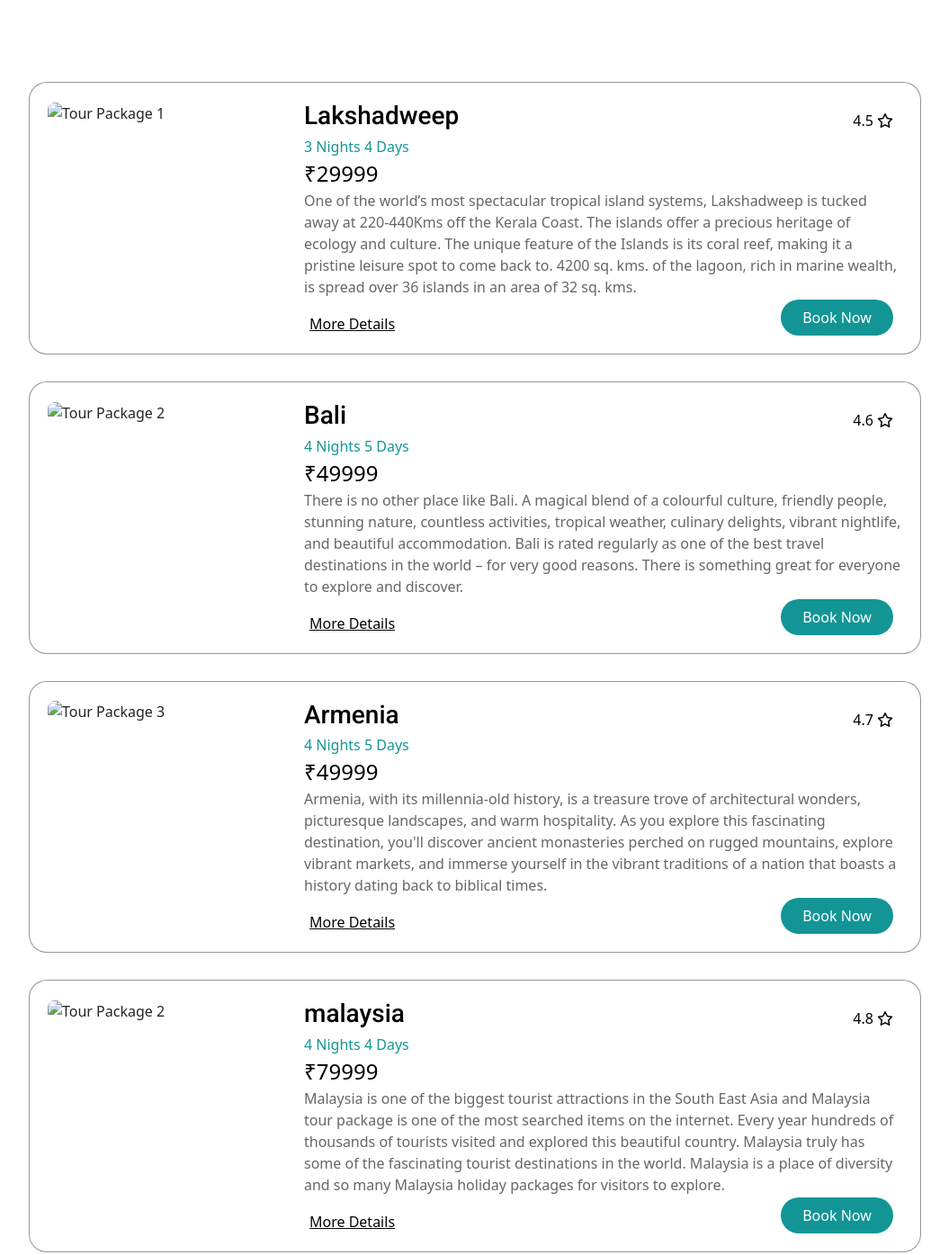
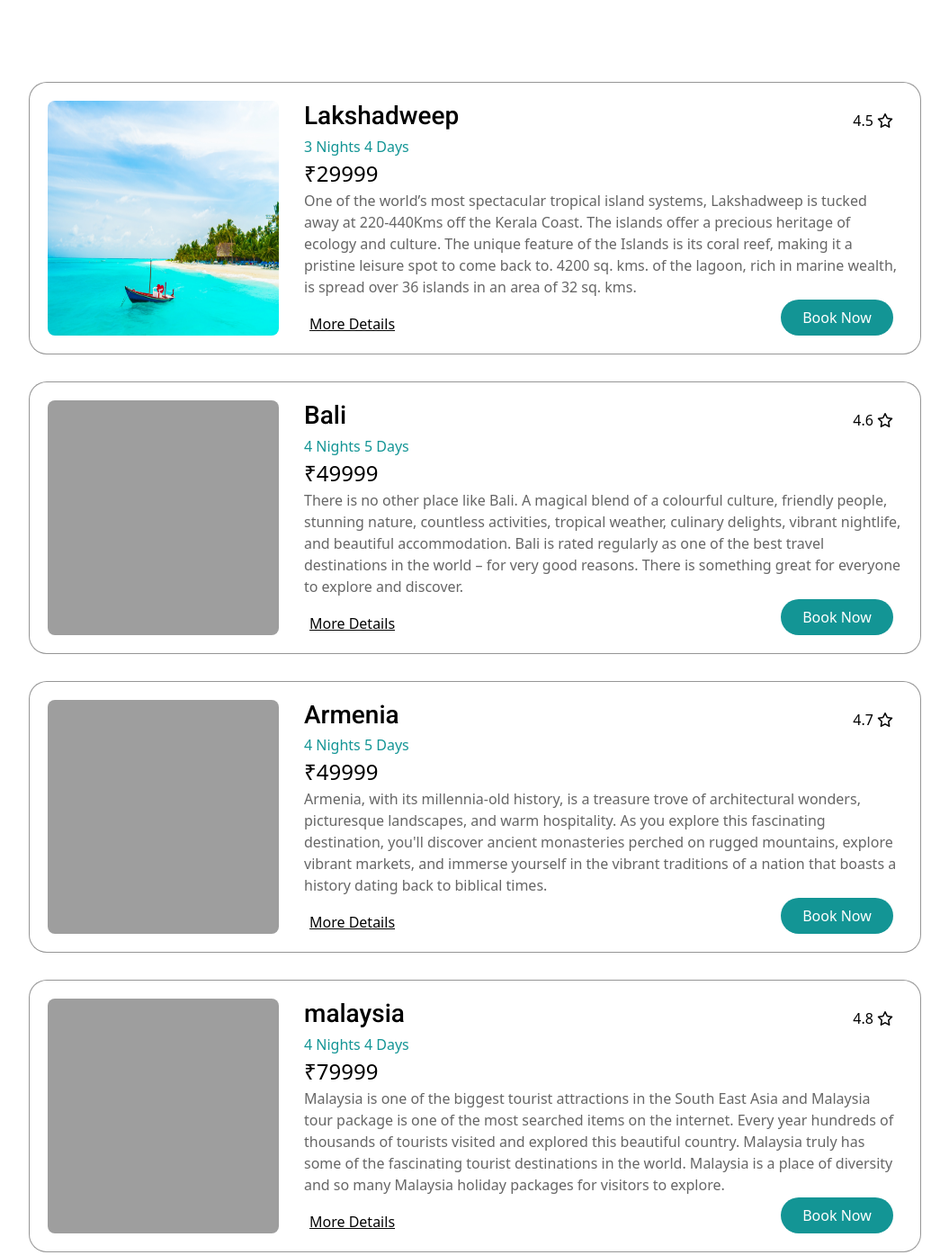
Before and after one commit to Harikrishnancodes/Takeoff-travels-web, a plain HTML site: page packages.html in a window 1280 px wide. Shown: the part 874-2269 px from the top of the page at 90% size, without its empty margins (112-1167 px from the left). Drawn offline with nearby package versions, Linux system fonts and the light colour scheme; the site is published under a folder, as on GitHub Pages, so addresses that start at the root find nothing; a script that the page names is missing.

Commit message:
Update packages.html

```diff
--- a/packages.html
+++ b/packages.html
@@ -221,7 +221,7 @@
         <div class="tour-package-main">
             <div class="tour-package">
                 <div class="tour-img">
-                    <img src="/img/maldives-island.jpg" alt="Tour Package 1">
+                    <img src="img/maldives-island.jpg" alt="Tour Package 1">
                 </div>
                 <div class="tour-details">
                     <h3>Lakshadweep</h3>
@@ -315,7 +315,7 @@
         <div class="tour-package-main">
             <div class="tour-package">
                 <div class="tour-img">
-                    <img src="/img/bali.jpg" alt="Tour Package 2">
+                    <img src="img/bali.jpg" alt="Tour Package 2">
                 </div>
                 <div class="tour-details">
                     <h3>Bali</h3>
@@ -384,7 +384,7 @@
         <div class="tour-package-main">
             <div class="tour-package">
                 <div class="tour-img">
-                    <img src="/img/Armenia.jpg" alt="Tour Package 3">
+                    <img src="img/Armenia.jpg" alt="Tour Package 3">
                 </div>
                 <div class="tour-details">
                     <h3>Armenia</h3>
@@ -418,7 +418,7 @@
         <div class="tour-package-main">
             <div class="tour-package">
                 <div class="tour-img">
-                    <img src="/img/malasia.jpg" alt="Tour Package 2">
+                    <img src="img/malasia.jpg" alt="Tour Package 2">
                 </div>
                 <div class="tour-details">
                     <h3>malaysia</h3>
```
